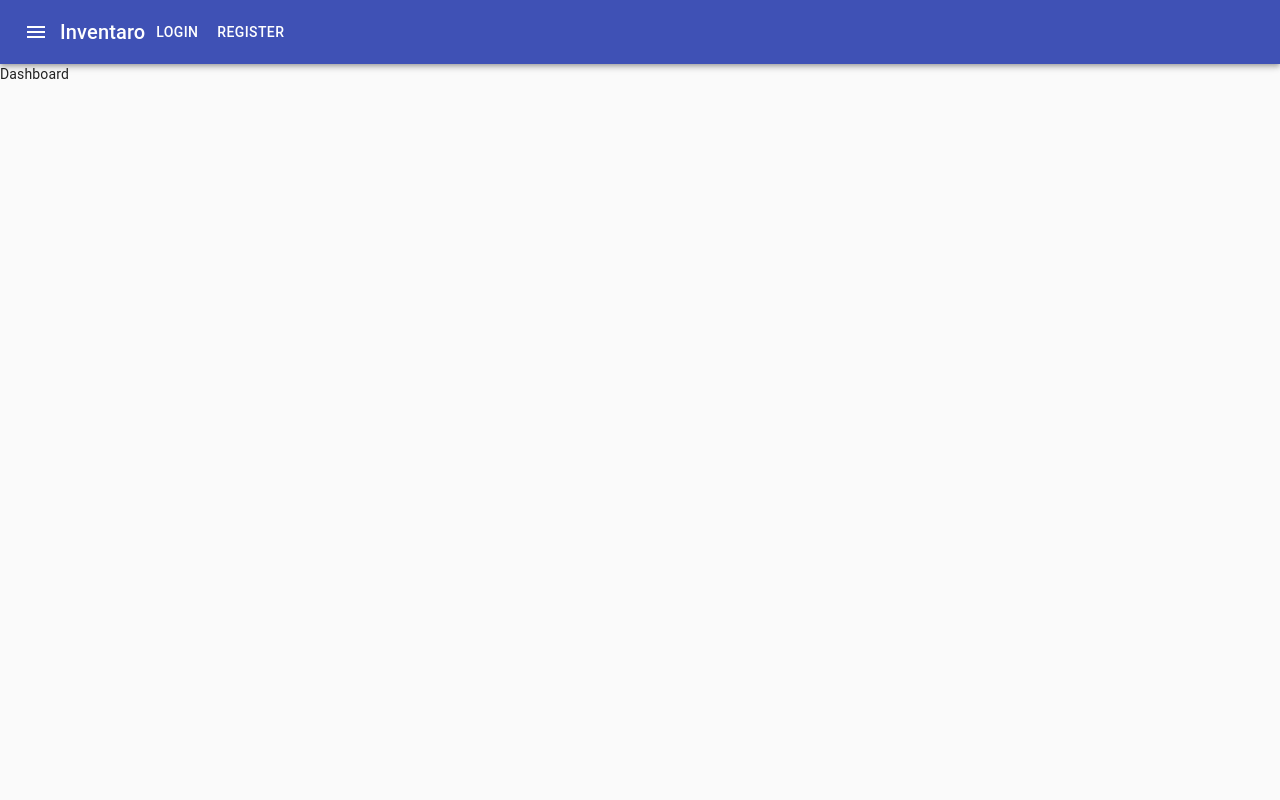
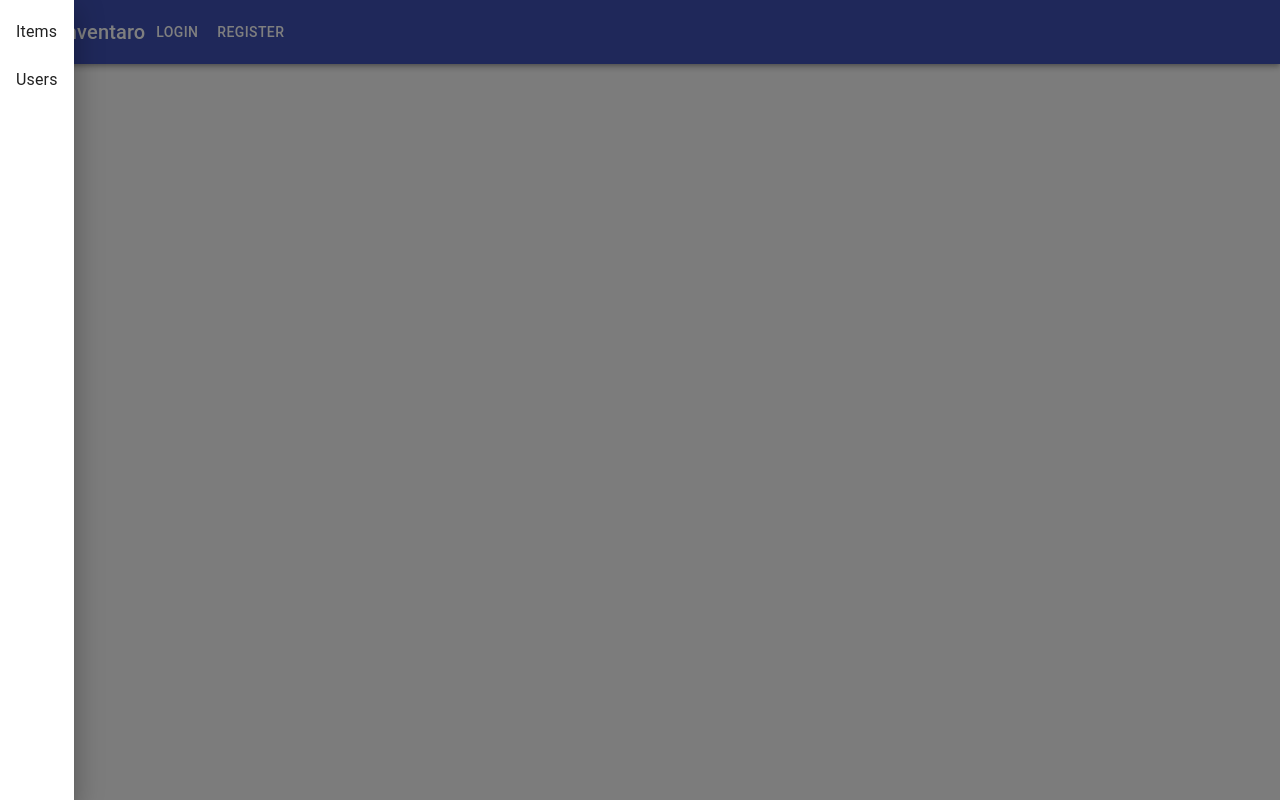
Before and after one commit to rileyskyler/inventaro-frontend, a React (Create React App) app: page /dashboard in a window 1280 px wide. Both pictures are taken after a click on the button "Menu". Built offline with nearby package versions, Linux system fonts and the light colour scheme.

Commit message:
clean after experimentation

```diff
--- a/package.json
+++ b/package.json
@@ -6,11 +6,14 @@
     "@material-ui/core": "^4.2.0",
     "@material-ui/icons": "^4.2.1",
     "@material-ui/styles": "^4.2.1",
+    "javascript-barcode-reader": "^0.4.15",
+    "quagga": "^0.12.1",
     "react": "^16.8.6",
     "react-dom": "^16.8.6",
     "react-router": "^5.0.1",
     "react-router-dom": "^5.0.1",
-    "react-scripts": "3.0.1"
+    "react-scripts": "3.0.1",
+    "react-webcam": "^1.1.1"
   },
   "scripts": {
     "start": "react-scripts start",
--- a/src/App.js
+++ b/src/App.js
@@ -21,7 +21,6 @@ const styles = makeStyles(theme => ({
   },
 }));
 
-
 class App extends React.Component {
 
   constructor() {
@@ -29,26 +28,21 @@ class App extends React.Component {
 
     this.state = {
       isAuth: false,
-      userToken: ''
+      token: ''
     }
 
     this.loginUser = this.loginUser.bind(this);
     this.registerUser = this.registerUser.bind(this);
   }
 
-  componentDidMount() {
-
-  }
-
-  async apiFetch(reqBody) {
-
-    let res;
+  async fetchApi(reqBody) {
 
     let headers = {
       'Content-Type': 'application/json',
-      'Authorization': this.state.userToken
+      'Authorization': this.state.token
     };
 
+    let res;
     try {
       res = await fetch('http://localhost:1337/api', {
         method: 'POST',
@@ -74,13 +68,12 @@ class App extends React.Component {
       `
     };
 
-    const res = await this.apiFetch(reqBody);
+    const res = await this.fetchApi(reqBody);
 
     if(res) {
       const token = res.data.login.token;
-      console.log(token);
-      this.setState({token});
-      this.props.history.push("/dashboard");
+      this.setState({token})
+      this.props.history.push('/');
     }
 
   }
@@ -95,7 +88,7 @@ class App extends React.Component {
     };
 
 
-    const res = await this.apiFetch(reqBody);
+    const res = await this.fetchApi(reqBody);
 
     if(res) {
       this.loginUser({email, password});
@@ -105,15 +98,11 @@ class App extends React.Component {
 
   render() {
 
-    const dashboard = () => {
+    const primary = () => {
       return (
-        <Dashboard/>
-      )
-    }
-
-    const landing = () => {
-      return (
-        <Landing/>
+        this.state.token
+        ? <Dashboard />
+        : <Landing/>
       )
     }
 
@@ -133,6 +122,18 @@ class App extends React.Component {
       )
     }
 
+    const items = () => {
+      return (
+        <h1>Items</h1>
+      )
+    }
+
+    const locations = () => {
+      return (
+        <h1>Locations</h1>
+      )
+    }
+
     return (
       <div>
         <Navbar
@@ -140,10 +141,11 @@ class App extends React.Component {
           isAuth={this.state.isAuth}
         />
         <Switch>
-          <Route path='/' component={landing} exact/>
+          <Route path='/' component={primary} exact/>
           <Route path='/login' component={login} exact/>
           <Route path='/register' component={register} exact/>
-          <Route path='/dashboard' component={dashboard} exact/>
+          <Route path='/items' component={items} exact/>
+          <Route path='/locations' component={locations} exact/>
         </Switch>
       </div>
     );
--- a/src/NavBar.js
+++ b/src/NavBar.js
@@ -4,8 +4,12 @@ import AppBar from '@material-ui/core/AppBar';
 import Toolbar from '@material-ui/core/Toolbar';
 import Typography from '@material-ui/core/Typography';
 import Button from '@material-ui/core/Button';
+import ListItem from '@material-ui/core/ListItem';
+import List from '@material-ui/core/List';
+import ListItemText from '@material-ui/core/ListItemText';
 import IconButton from '@material-ui/core/IconButton';
 import MenuIcon from '@material-ui/icons/Menu';
+import Drawer from '@material-ui/core/Drawer';
 import { withRouter } from 'react-router-dom';
 
 
@@ -17,10 +21,11 @@ class NavBar extends React.Component {
     this.state = {
       isToggled: false
     };
-    this.handleClick = this.handleClick.bind(this);
+
+    this.toggleSidebar = this.toggleSidebar.bind(this);
   }
 
-  handleClick() {
+  toggleSidebar() {
     this.setState(state => ({
       isToggled: !state.isToggled
     }))
@@ -29,12 +34,12 @@ class NavBar extends React.Component {
   render() {
 
     return (
-
       <div className={this.props.classes.root}>
         <AppBar position="static">
           <Toolbar>
-              <IconButton edge="start" className={this.props.classes.menuButton} color="inherit" aria-label="Menu">
-                <MenuIcon />
+            <IconButton onClick={() => this.toggleSidebar()} edge="start" className={this.props.classes.menuButton} color="inherit" aria-label="Menu">
+              <MenuIcon
+              />
             </IconButton>
             <Typography variant="h6" className={this.props.classes.title}>
               Inventaro
@@ -43,8 +48,19 @@ class NavBar extends React.Component {
               <Button onClick={() => this.props.history.push(`/register`)} color="inherit">Register</Button>
           </Toolbar>
         </AppBar>
+        <Drawer open={this.state.isToggled} onClose={() => this.toggleSidebar()} >
+          <List>
+            <ListItem button onClick={() => this.props.history.push(`/dashboard/items`)}>
+              {/* <ListItemIcon>{index % 2 === 0 ? <InboxIcon /> : <MailIcon />}</ListItemIcon> */}
+              <ListItemText primary="Items" />
+            </ListItem>
+            <ListItem button>
+              {/* <ListItemIcon>{index % 2 === 0 ? <InboxIcon /> : <MailIcon />}</ListItemIcon> */}
+              <ListItemText primary="Users" />
+            </ListItem>
+          </List>
+        </Drawer>
       </div>
-
     );
   }
 }
```
Also changed, not shown: 1 other file (tests, documents, lock files or other folders). Lines whose indentation alone changed are shown as unchanged.
